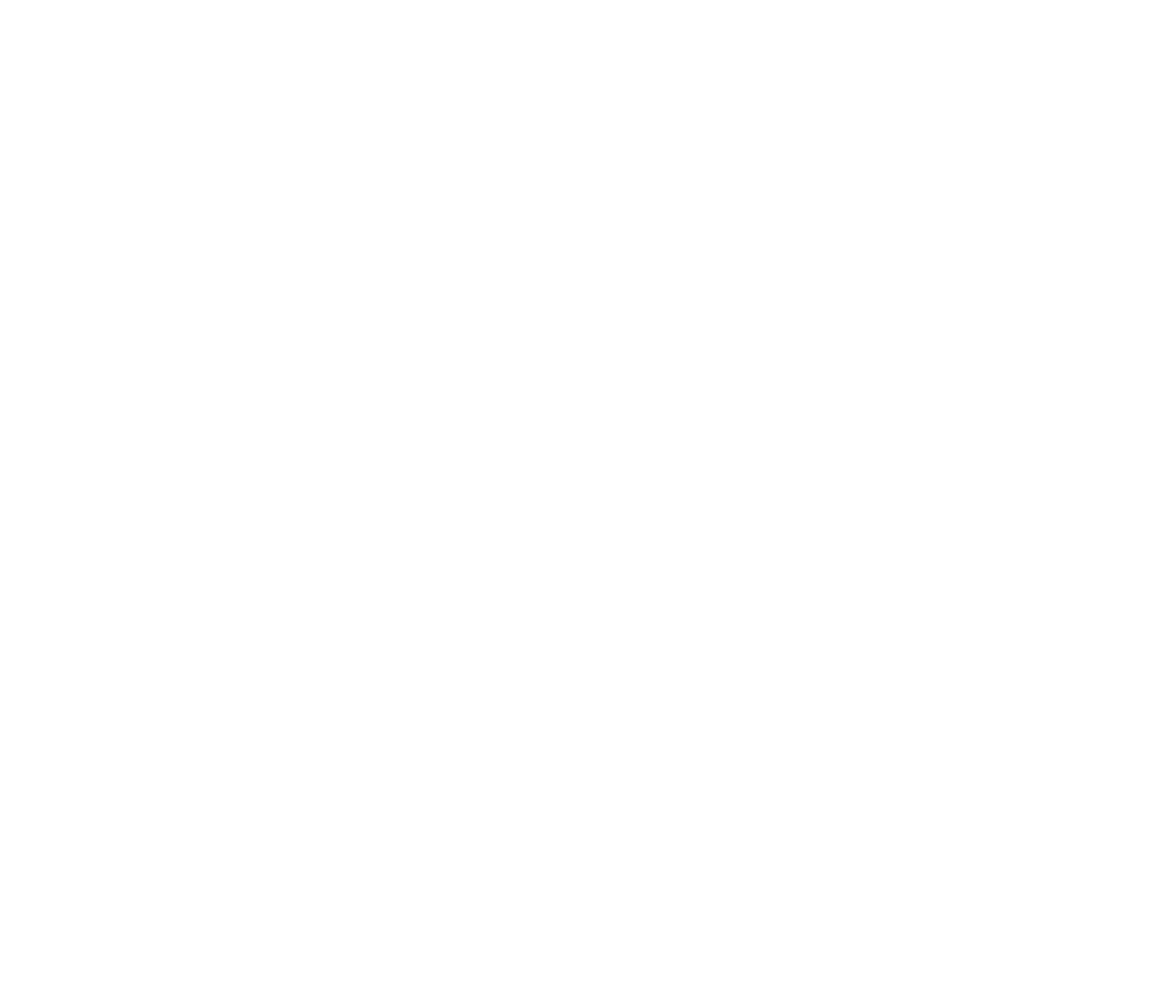
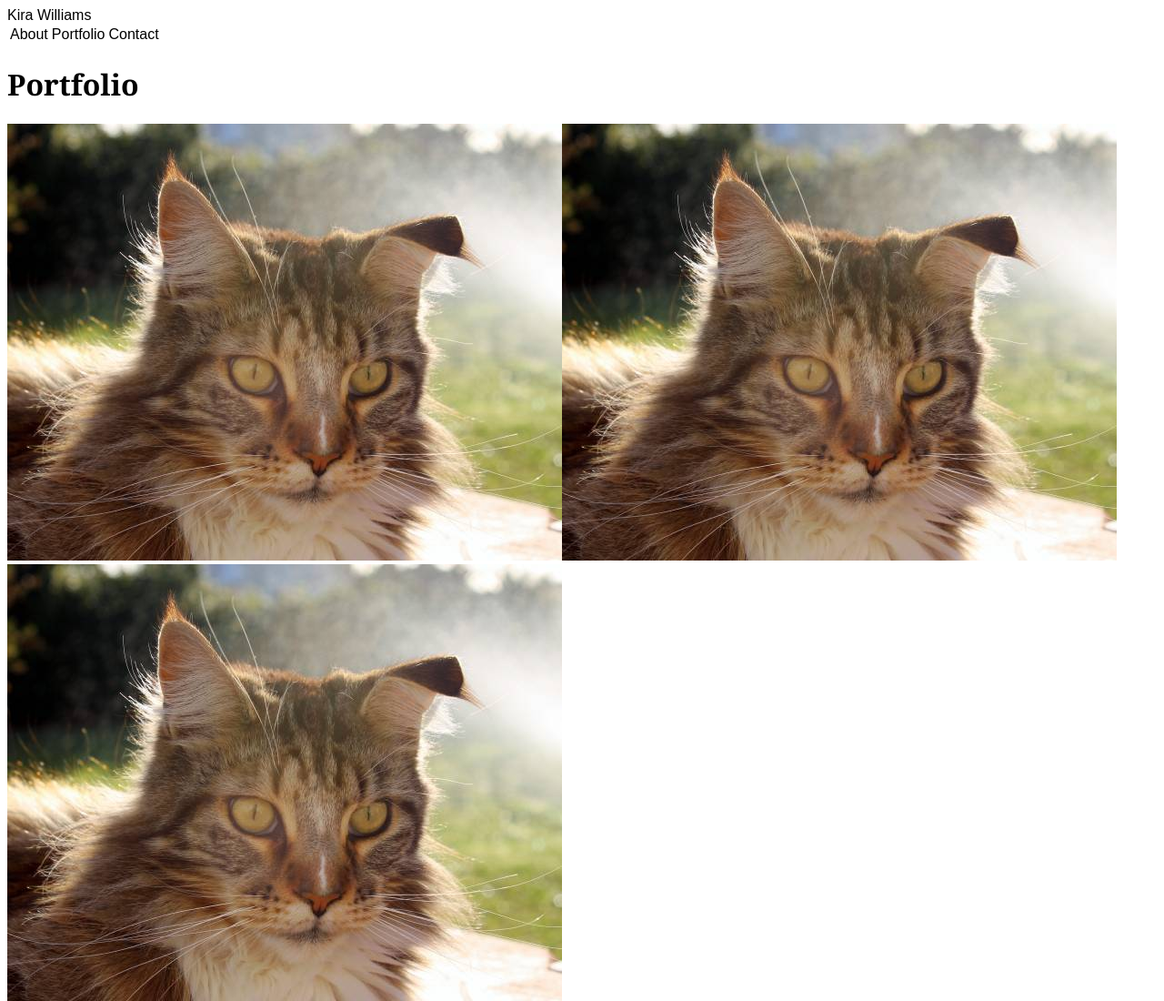
Before and after one commit to kiriwilliams/Basic-Portfolio, a plain HTML site: page portfolio.html in a window 1280 px wide. Shown: the whole page at 91% size. Before the commit the page ends 800 px from the top, so only its background shows below. Drawn offline with Linux system fonts and the light colour scheme.

Commit message:
added images, portfolio html

```diff
--- a/portfolio.html
+++ b/portfolio.html
@@ -0,0 +1,38 @@
+<!DOCTYPE html>
+<html lang="en-us">
+
+<head>
+    <meta charset="utf-8">
+    <title>Portfolio</title>
+    <link rel="stylesheet" href="assets/css/style.css">
+</head>
+
+<body>
+    <header>
+        <div id="logo">Kira Williams</div>
+        <nav>
+            <table>
+                <tr>
+                    <td>About</td>
+                    <td>Portfolio</td>
+                    <td>Contact</td>
+                </tr>
+            </table>
+        </nav>
+    </header>
+    <div class="wrapper">
+        <h1>Portfolio</h1>
+        <table>
+            <tr>
+                <img src="assets/images/cat1.jpg" alt="Hangman">
+                <img src="assets/images/cat1.jpg" alt="RPG Game">
+            </tr>
+            <tr>
+                <img src="assets/images/cat1.jpg" alt="Trivia">
+            </tr>
+        </table>
+    </div>
+
+</body>
+
+</html>
```
Also changed, not shown: index.html (+1 -1 lines), assets/images/cat1.jpg (added).
